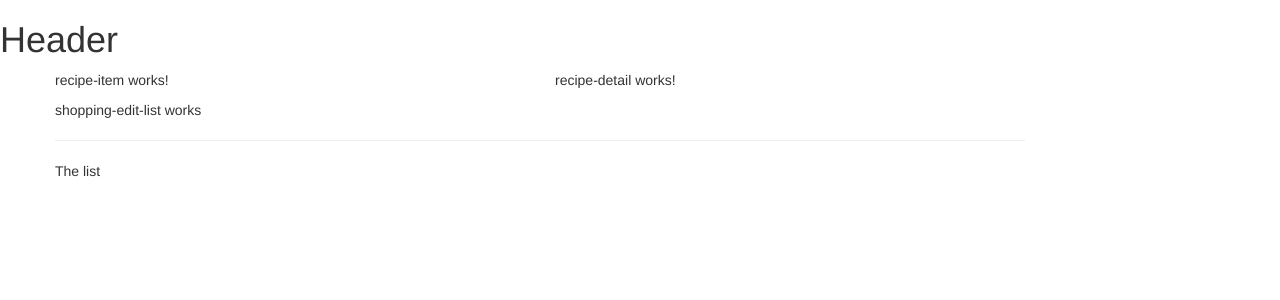
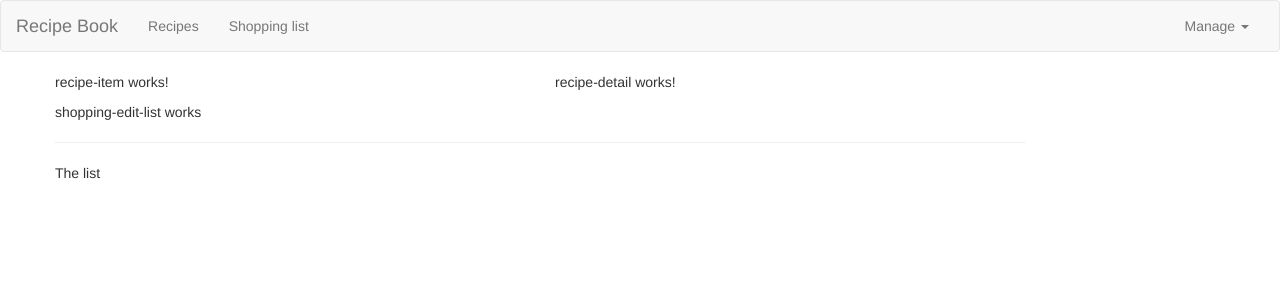
Before and after one commit to michalskoczek/angular-course-project, an Angular app: page / in a window 1280 px wide. Shown: the top 300 px of the page. Built offline with nearby package versions, Linux system fonts and the light colour scheme.

Commit message:
Added navbar for mobile and desktop to header file

```diff
--- a/src/app/header/header.component.html
+++ b/src/app/header/header.component.html
@@ -1 +1,35 @@
-<h1>Header</h1>
+<nav class="navbar navbar-default">
+  <div class="container-fluid">
+    <div class="navbar-header">
+      <button
+        type="button"
+        class="navbar-toggle"
+        (click)="collapsed = !collapsed"
+      >
+        <span class="icon-bar" *ngFor="let iconBar of [1, 2, 3]"></span>
+      </button>
+      <a routerLink="/" class="navbar-brand">Recipe Book</a>
+    </div>
+    <div
+      class="navbar-collapse"
+      [class.collapse]="collapsed"
+      (window:resize)="collapsed = true"
+    >
+      <ul class="nav navbar-nav">
+        <li><a href="#">Recipes</a></li>
+        <li><a href="#">Shopping list</a></li>
+      </ul>
+      <ul class="nav navbar-nav navbar-right">
+        <li class="dropdown">
+          <a href="#" class="dropdown-toggle" role="button"
+            >Manage <span class="caret"></span
+          ></a>
+          <ul class="dropdown-menu">
+            <li><a href="#">Save Data</a></li>
+            <li><a href="#">Fetch Data</a></li>
+          </ul>
+        </li>
+      </ul>
+    </div>
+  </div>
+</nav>
--- a/src/app/header/header.component.ts
+++ b/src/app/header/header.component.ts
@@ -5,4 +5,6 @@
   templateUrl: './header.component.html',
   styleUrls: ['./header.component.css'],
 })
-export class HeaderComponent {}
+export class HeaderComponent {
+  collapsed = true;
+}
```
